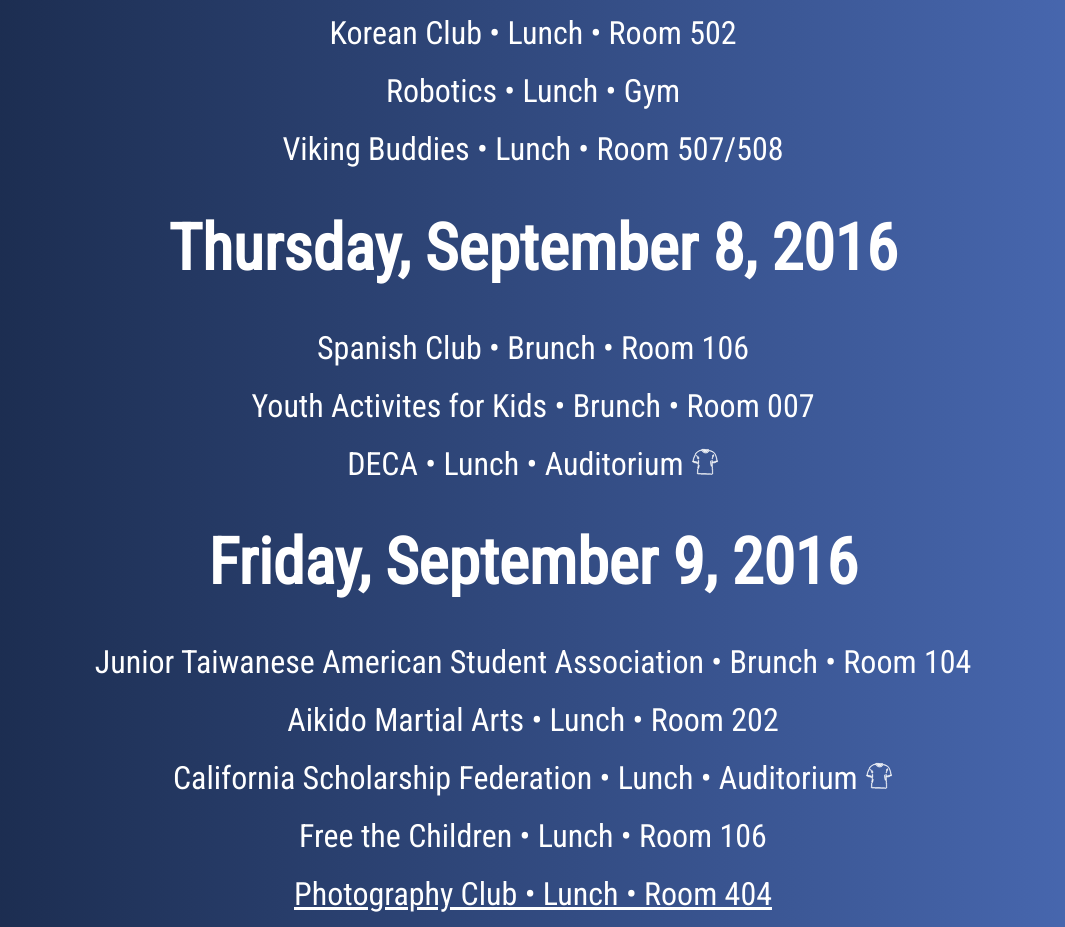
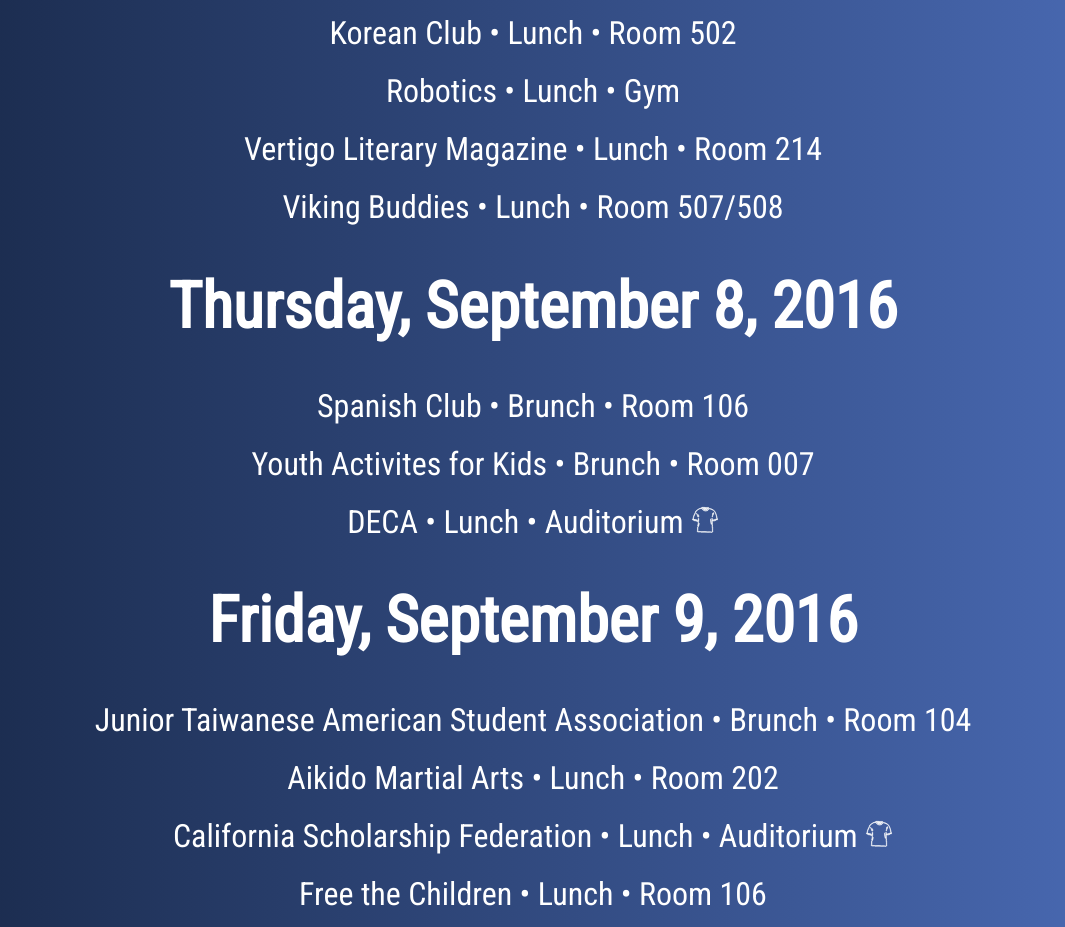
Before and after one commit to trev4ev/ClubMeetings, a plain HTML site: page index.html in a window 1280 px wide. Shown: the part 1540-2467 px from the top of the page, without its empty margins (107-1172 px from the left). Drawn offline with Linux system fonts and the light colour scheme.

Commit message:
automated commit

```diff
--- a/index.html
+++ b/index.html
@@ -87,6 +87,7 @@
                 <li class = "club-info">FBLA &bull; Lunch &bull; Auditorium</li>
                 <li class = "club-info">Korean Club &bull; Lunch &bull; Room 502</li>
                 <li class = "club-info">Robotics &bull; Lunch &bull; Gym</li>
+                <li class = "club-info">Vertigo Literary Magazine &bull; Lunch &bull; Room 214</li>
                 <li class = "club-info">Viking Buddies &bull; Lunch &bull; Room 507/508</li>
             </ul>
         </div>
```
